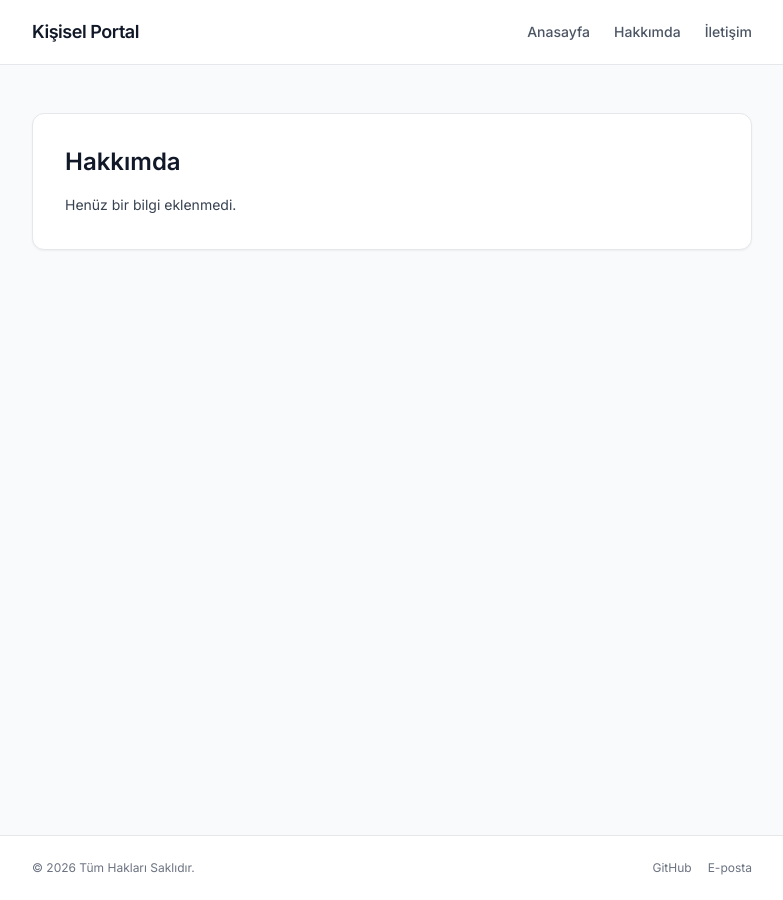
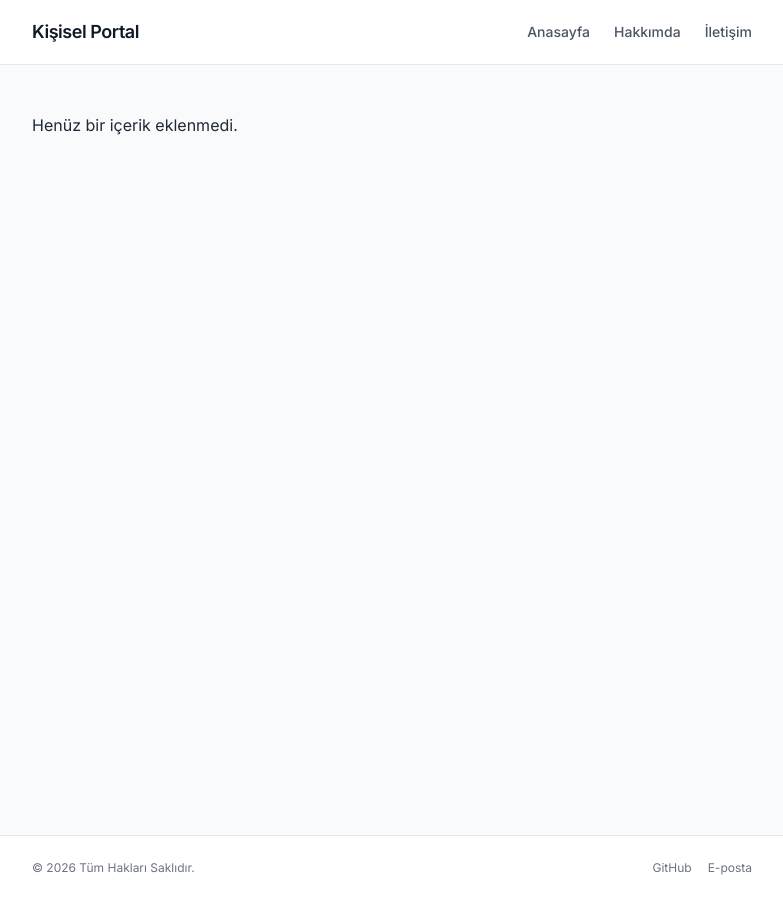
Before and after one commit to sabriaydin/hastane, a Jekyll site: the page built from hakkimda.html, in a window 1280 px wide. Shown: the whole page, without its empty margins (248-1031 px from the left). Built offline with Jekyll 4.4.1, drawn with Linux system fonts in a browser that asks for light colours; nearby versions of some CDN libraries.

Commit message:
Update hakkimda.html

```diff
--- a/hakkimda.html
+++ b/hakkimda.html
@@ -3,9 +3,4 @@ layout: default
 title: Hakkımda
 ---
 
-<div class="bg-white p-8 rounded-xl border border-gray-200 shadow-sm">
-    <h1 class="text-2xl font-bold text-gray-900 mb-4">Hakkımda</h1>
-    <p class="text-gray-700 text-sm leading-relaxed">
-        Henüz bir bilgi eklenmedi.
-    </p>
-</div>
+Henüz bir içerik eklenmedi.
```
